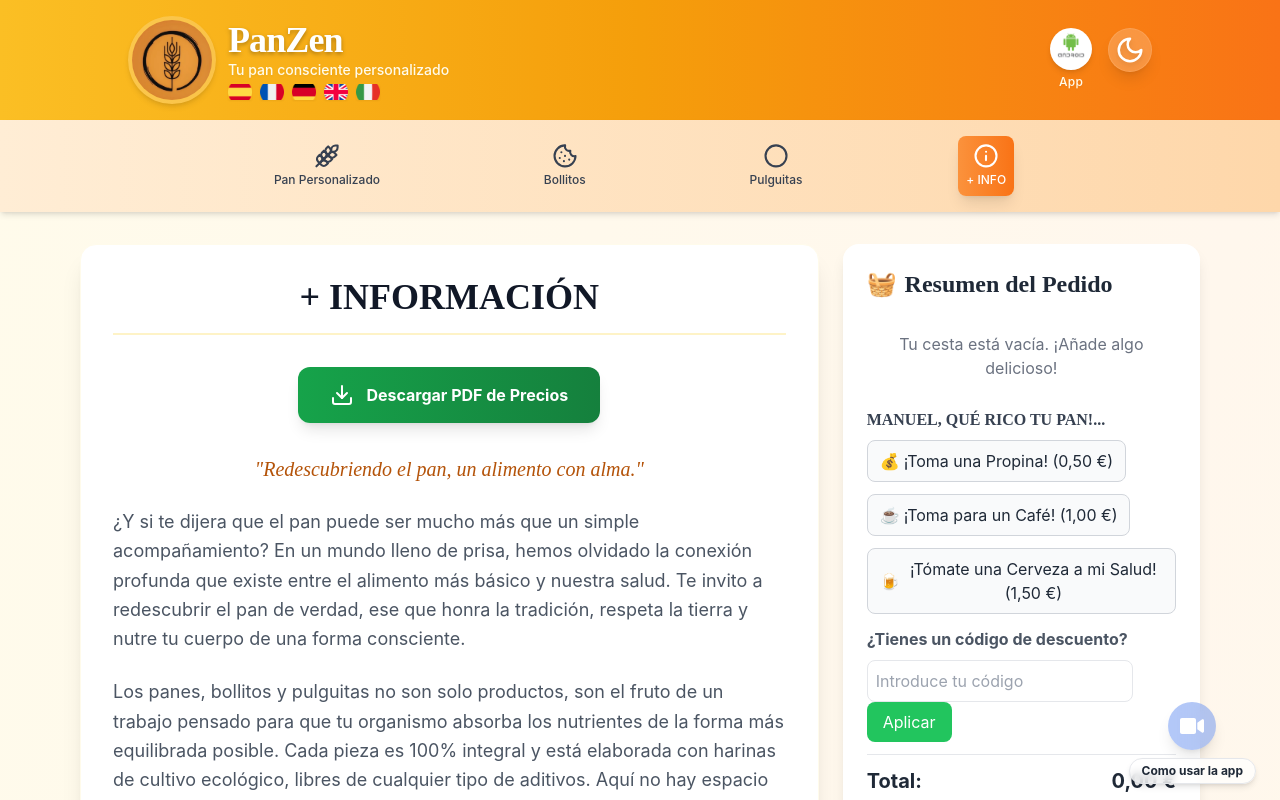
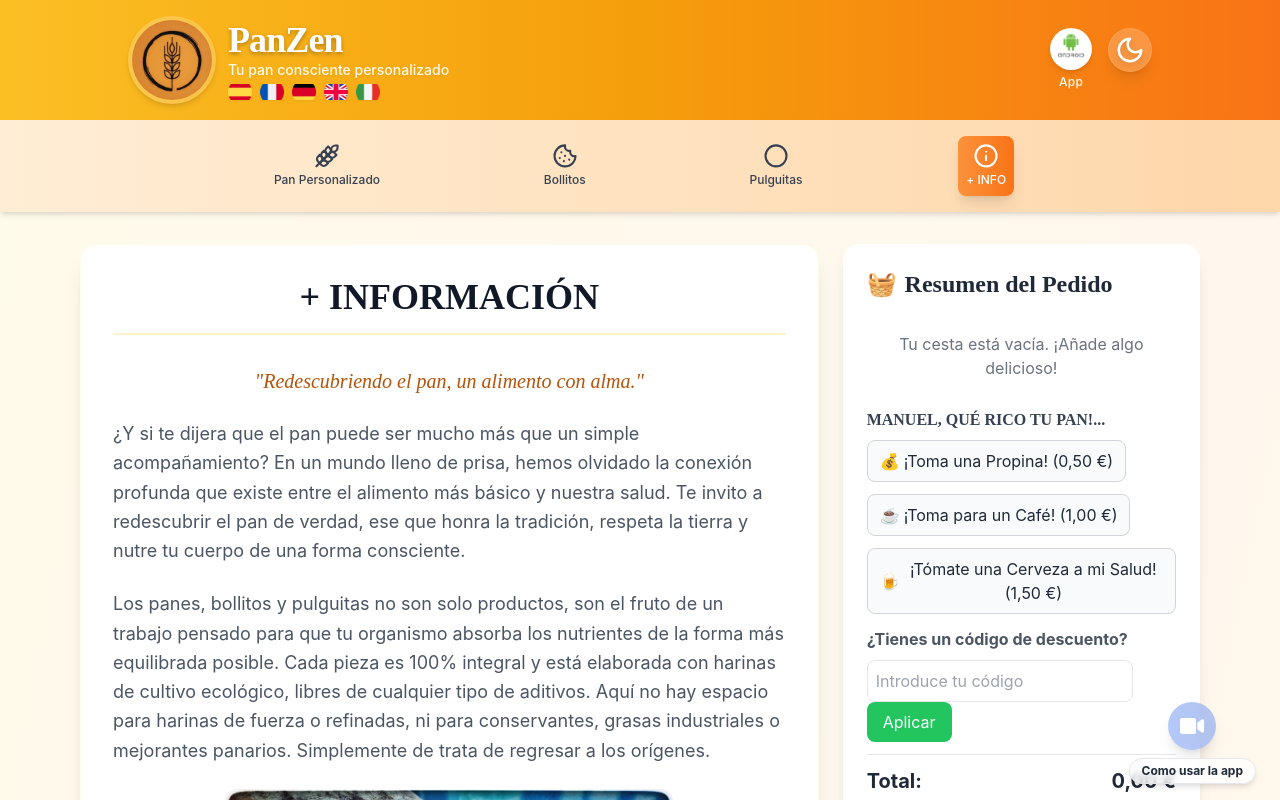
Before and after one commit to ruiznietocom-web/panes4, a React (Create React App) app: page /informacion in a window 1280 px wide. Shown: the top 800 px of the page. Built offline with nearby package versions, Linux system fonts and the light colour scheme.

Commit message:
Update InformacionPage.js

```diff
--- a/src/pages/InformacionPage.js
+++ b/src/pages/InformacionPage.js
@@ -1,6 +1,5 @@
 import React from 'react';
 import { useTranslation } from 'react-i18next';
-import { Download } from 'lucide-react';
 import { motion, AnimatePresence } from 'framer-motion';
 
 import PantoMateImg from '../assets/images/pantomate.jpg';
@@ -43,21 +42,6 @@ const InformacionPage = () => {
         {/* <Mistletoe className="w-10 h-10" /> */}
       </div>
 
-      {/* BOTÓN PARA DESCARGAR PDF AL PRINCIPIO */}
-      <div className="my-8 flex justify-center">
-        <a
-          href="/docs/PRECIOS PANES INTEGRALES 30 11 2025.pdf"
-          download
-          target="_blank"
-          rel="noopener noreferrer"
-          className="inline-flex items-center gap-3 bg-gradient-to-r from-green-600 to-green-700
-                     text-white font-bold py-4 px-8 rounded-xl shadow-lg hover:from-green-700 hover:to-green-800
-                     transition-all duration-300 transform hover:scale-105 hover:shadow-xl"
-        >
-          <Download className="w-6 h-6" />
-          {t('info_page.download_pdf')}
-        </a>
-      </div>
 
       <div className="space-y-6 text-gray-700 dark:text-gray-300 leading-relaxed font-sans text-lg">
         <p className="font-serif text-xl text-amber-700 dark:text-amber-500 text-center italic">
```
